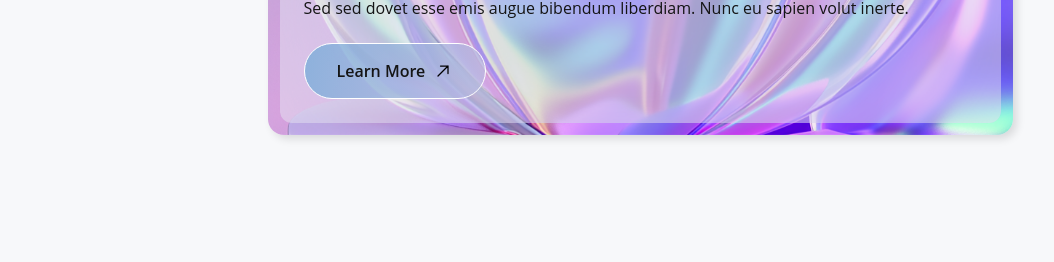
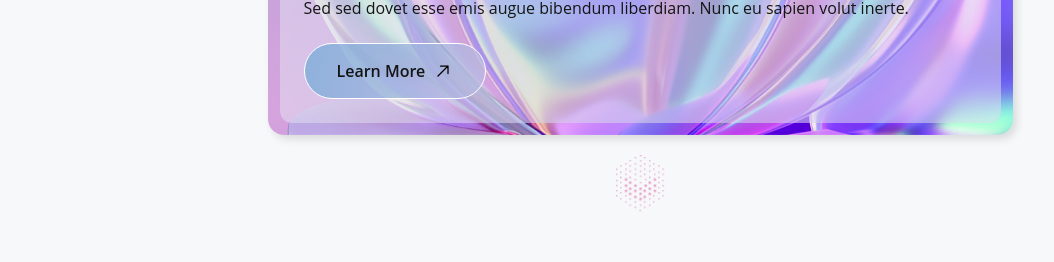
Before and after one commit to ideoguru/ideogfx.com, a Next.js app: page /Resources in a window 1280 px wide. Shown: the part 593-855 px from the top of the page, without its empty margins (0-1054 px from the left). Built offline with nearby package versions, Linux system fonts and the light colour scheme.

Commit message:
scrolldown button animation added

```diff
--- a/src/components/Resources/Resourse_hero.tsx
+++ b/src/components/Resources/Resourse_hero.tsx
@@ -1,8 +1,16 @@
+"use client";
 import type { NextPage } from "next";
 import Image from "next/image";
 import styles from "../../styles/Resourse_hero.module.css";
 
 const ResourcesHero: NextPage = () => {
+  const handleScrollDown = () => {
+    window.scrollBy({
+      top: window.innerHeight, // Scroll down by one viewport height
+      behavior: "smooth", // Smooth scroll
+    });
+  };
+
   return (
     <div className={styles.heroSection}>
       <div className={styles.contentContainer}>
@@ -27,9 +35,14 @@ const ResourcesHero: NextPage = () => {
               The UX Edge: Transforming User Experience into Business
             </h2>
             <p className={styles.cardText}>
-              Lorem ipsum dolor sit amet consectetur. Viverm rivolt commodo ultrices feuribus<br />
-              miscissimo magna. Dipendiam tempor risus sagere egetatis utens vulputate tortor.<br />
-              Sed sed dovet esse emis augue bibendum liberdiam. Nunc eu sapien volut inerte.
+              Lorem ipsum dolor sit amet consectetur. Viverm rivolt commodo
+              ultrices feuribus
+              <br />
+              miscissimo magna. Dipendiam tempor risus sagere egetatis utens
+              vulputate tortor.
+              <br />
+              Sed sed dovet esse emis augue bibendum liberdiam. Nunc eu sapien
+              volut inerte.
             </p>
             <button className={styles.learnMoreButton}>
               Learn More
@@ -43,16 +56,22 @@ const ResourcesHero: NextPage = () => {
             </button>
           </div>
         </div>
-
+      </div>
       {/* Scroll Indicator */}
+      <button className={styles.scrollDownIcon} onClick={handleScrollDown}>
         <Image
-          src="/Group166.svg"
           width={48}
           height={55}
           alt="Scroll down"
-          className={styles.scrollIndicator}
+          src="/Group166.svg" // Initial SVG
         />
-      </div>
+        <Image
+          width={48}
+          height={55}
+          alt="Scroll down"
+          src="/Group2.svg" // Arrow SVG
+        />
+      </button>
     </div>
   );
 };
--- a/src/styles/Resourse_hero.module.css
+++ b/src/styles/Resourse_hero.module.css
@@ -4,7 +4,7 @@
   width: 100%;
   min-height: 100vh;
   height: auto;
-  background: #F7F8FA;
+  background: #f7f8fa;
   display: flex;
   justify-content: center;
   align-items: center;
@@ -34,13 +34,12 @@
   top: 2rem; /* Fine-tune vertical position */
 }
 
-
 .stayText {
   font-size: 56px;
   font-weight: 600;
   line-height: 68px;
   color: #333;
-    font-family: 'Poppins', sans-serif;
+  font-family: "Poppins", sans-serif;
   margin: 0;
   display: flex;
   justify-content: flex-start;
@@ -50,10 +49,10 @@
   font-size: 150px;
   line-height: 180px;
   font-weight: 600;
-    background: linear-gradient(135deg, #6B00B3 0%, #D8499C 52%, #D8499C 100%);
+  background: linear-gradient(135deg, #6b00b3 0%, #d8499c 52%, #d8499c 100%);
   -webkit-background-clip: text;
   -webkit-text-fill-color: transparent;
-    font-family: 'Poppins', sans-serif;
+  font-family: "Poppins", sans-serif;
   margin-top: -40px;
   text-align: left;
   width: 100%;
@@ -123,7 +122,7 @@
   line-height: 28px;
   color: #151515;
   margin: 0 0 16px 0;
-    font-family: 'Poppins', sans-serif;
+  font-family: "Poppins", sans-serif;
 }
 
 .cardText {
@@ -131,18 +130,22 @@
   line-height: 22px;
   color: #151515;
   margin: 0 0 24px 0;
-    font-family: 'Open Sans', sans-serif;
+  font-family: "Open Sans", sans-serif;
 }
 
 .learnMoreButton {
   display: flex;
   align-items: center;
   gap: 8px;
-    background: linear-gradient(99.58deg, rgba(115, 171, 216, 0.75), rgba(187, 186, 225, 0.75));
-    border: 1px solid #FFF;
+  background: linear-gradient(
+    99.58deg,
+    rgba(115, 171, 216, 0.75),
+    rgba(187, 186, 225, 0.75)
+  );
+  border: 1px solid #fff;
   border-radius: 40px;
   padding: 16px 32px;
-    font-family: 'Open Sans', sans-serif;
+  font-family: "Open Sans", sans-serif;
   font-weight: 600;
   font-size: 16px;
   color: #151515;
@@ -154,16 +157,75 @@
   transform: translateY(-2px);
 }
 
-  .scrollIndicator {
+@keyframes breathe {
+  0%,
+  100% {
+    transform: translateX(-50%) scale(1);
+  }
+  50% {
+    transform: translateX(-50%) scale(1.1);
+  }
+}
+
+@keyframes blink {
+  0%,
+  100% {
+    opacity: 1;
+  }
+  50% {
+    opacity: 0;
+  }
+}
+
+.scrollDownIcon {
   position: absolute;
-    bottom: 40px;
+  bottom: 20px; /* Adjust position for mobile */
   left: 50%;
   transform: translateX(-50%);
-    animation: bounce 2s infinite;
+  width: 48px;
+  height: 55px;
+  animation: breathe 2s infinite; /* Breathing effect for the entire button */
+  cursor: pointer;
+  background: none;
+  border: none;
+  outline: none;
+  justify-content: center;
+  padding: 0px 1px;
+  align-items: center;
+}
+
+.scrollDownIcon img {
+  position: absolute;
+  top: 0;
+  left: 0;
+  width: 100%;
+  height: 100%;
+}
+
+.scrollDownIcon img:first-child {
+  opacity: 1; /* Group166 is always visible */
+}
+
+.scrollDownIcon img:last-child {
+  opacity: 0; /* Group2 is hidden by default */
+  animation: blink 1s infinite; /* Blinking effect for Group2 */
+}
+
+.scrollDownIcon:hover img:first-child {
+  opacity: 0; /* Hide Group166 on hover */
+}
+
+.scrollDownIcon:hover img:last-child {
+  opacity: 1; /* Show Group2 on hover */
+  animation: none; /* Stop blinking on hover */
 }
 
 @keyframes bounce {
-    0%, 20%, 50%, 80%, 100% {
+  0%,
+  20%,
+  50%,
+  80%,
+  100% {
     transform: translateY(0);
   }
   40% {
--- a/src/styles/WhatWeDoconversion.module.css
+++ b/src/styles/WhatWeDoconversion.module.css
@@ -88,6 +88,26 @@
   object-fit: contain;
 }
 
+@keyframes breathe {
+  0%,
+  100% {
+    transform: translateX(-50%) scale(1);
+  }
+  50% {
+    transform: translateX(-50%) scale(1.1);
+  }
+}
+
+@keyframes blink {
+  0%,
+  100% {
+    opacity: 1;
+  }
+  50% {
+    opacity: 0;
+  }
+}
+
 .scrollDownIcon {
   position: absolute;
   bottom: 20px; /* Adjust position for mobile */
@@ -95,6 +115,37 @@
   transform: translateX(-50%);
   width: 48px;
   height: 55px;
+  animation: breathe 2s infinite; /* Breathing effect for the entire button */
+  cursor: pointer;
+  background: none;
+  border: none;
+  outline: none;
+}
+
+.scrollDownIcon img {
+  position: absolute;
+  top: 0;
+  left: 0;
+  width: 100%;
+  height: 100%;
+}
+
+.scrollDownIcon img:first-child {
+  opacity: 1; /* Group166 is always visible */
+}
+
+.scrollDownIcon img:last-child {
+  opacity: 0; /* Group2 is hidden by default */
+  animation: blink 1s infinite; /* Blinking effect for Group2 */
+}
+
+.scrollDownIcon:hover img:first-child {
+  opacity: 0; /* Hide Group166 on hover */
+}
+
+.scrollDownIcon:hover img:last-child {
+  opacity: 1; /* Show Group2 on hover */
+  animation: none; /* Stop blinking on hover */
 }
 
 /* Media Queries for Responsiveness */
@@ -170,6 +221,5 @@
     right: 100px; /* Adjust position for desktop */
     width: 395px;
     height: 275px;
-
   }
 }
--- a/src/styles/WhoWeAreStartingPage.module.css
+++ b/src/styles/WhoWeAreStartingPage.module.css
@@ -46,10 +46,67 @@
   margin: 0;
 }
 
+@keyframes breathe {
+  0%,
+  100% {
+    transform: translateX(-50%) scale(1);
+  }
+  50% {
+    transform: translateX(-50%) scale(1.1);
+  }
+}
+
+@keyframes blink {
+  0%,
+  100% {
+    opacity: 1;
+  }
+  50% {
+    opacity: 0;
+  }
+}
+
 .scrollDownIcon {
+  position: absolute;
+  bottom: 20px; /* Adjust position for mobile */
+  left: 50%;
+  transform: translateX(-50%);
   width: 48px;
   height: 55px;
-    margin-top: 20px; /* Space between text and icon */
+  animation: breathe 2s infinite; /* Breathing effect for the entire button */
+  cursor: pointer;
+  background: none;
+  border: none;
+  outline: none;
+  justify-content: center;
+  padding: 0px 1px;
+  align-items: center;
+}
+
+.scrollDownIcon img {
+  position: absolute;
+  top: 0;
+  left: 0;
+  width: 100%;
+  height: 100%;
+}
+
+.scrollDownIcon img:first-child {
+  opacity: 1; /* Group166 is always visible */
+}
+
+.scrollDownIcon img:last-child {
+  opacity: 0; /* Group2 is hidden by default */
+  animation: blink 1s infinite; /* Blinking effect for Group2 */
+}
+
+.scrollDownIcon:hover img:first-child {
+  opacity: 0; /* Hide Group166 on hover */
+}
+
+.scrollDownIcon:hover img:last-child {
+  opacity: 1; /* Show Group2 on hover */
+  animation: none; /* Stop blinking on hover */
 }
 
 /* Responsive Design */
```
Also changed, not shown: src/components/what-we-do/whatWeDoConversion.tsx (+22 -7 lines), src/components/who-we-are/WhoWeAreStartingPage.tsx (+29 -6 lines), public/Group2.svg (added), 1 other file (tests, documents, lock files or other folders). Lines whose indentation alone changed are shown as unchanged.
